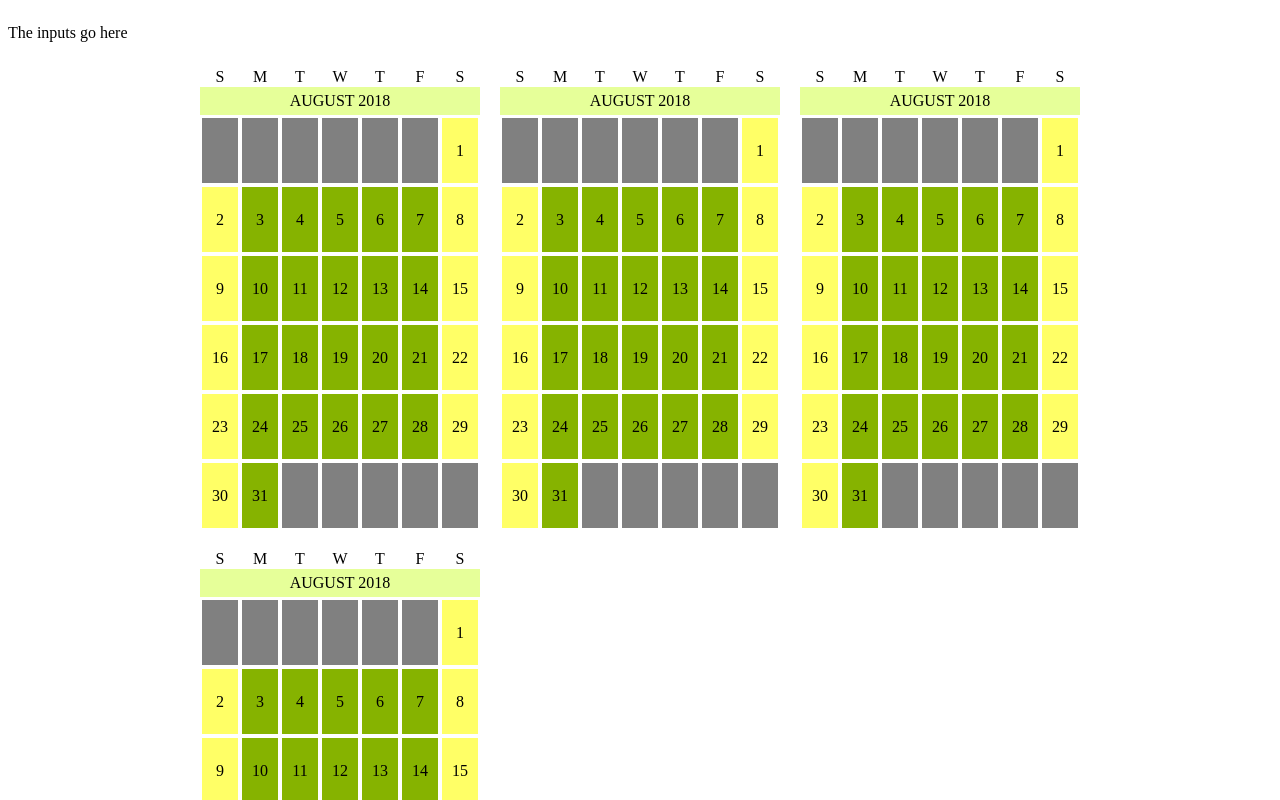
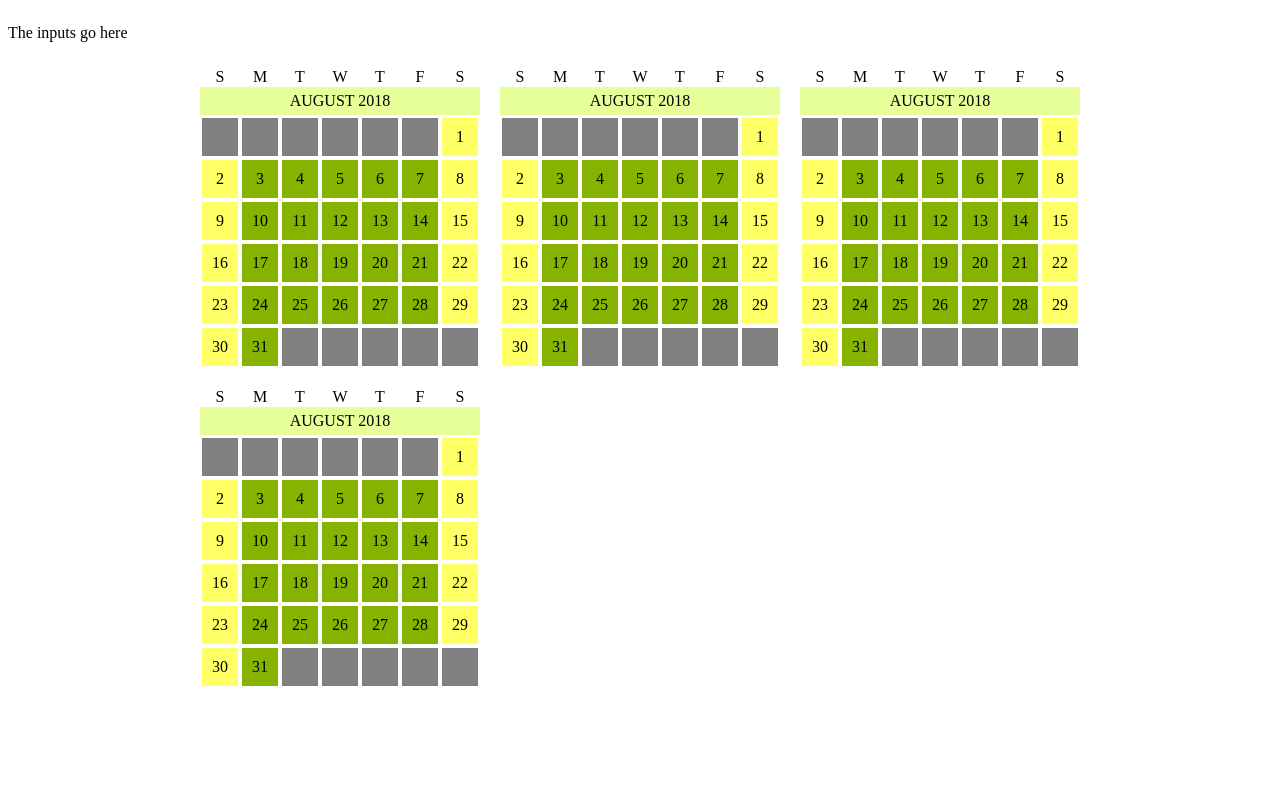
Before and after one commit to crdevdeu/calendar-app, an Angular app: page / in a window 1280 px wide. Shown: the top 800 px of the page. Built offline with nearby package versions, Linux system fonts and the light colour scheme.

Commit message:
refactor: remove calendar component min-height

```diff
--- a/src/app/components/calendar/calendar.component.css
+++ b/src/app/components/calendar/calendar.component.css
@@ -20,7 +20,6 @@
   padding: 10px;
   background-color: #86b300;
   margin: 2px;
-  min-height: 45px;
 }
 
 .calendar-day-item:nth-child(7n+0) {
```
